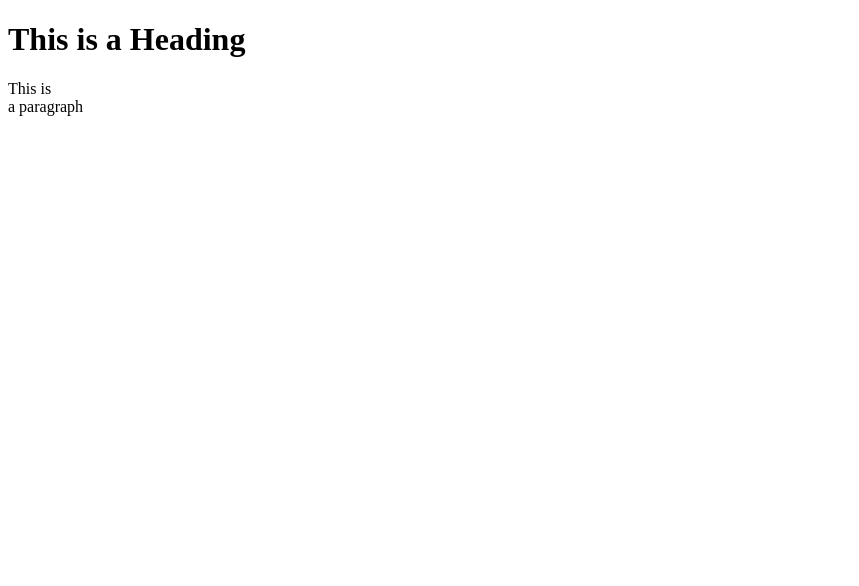
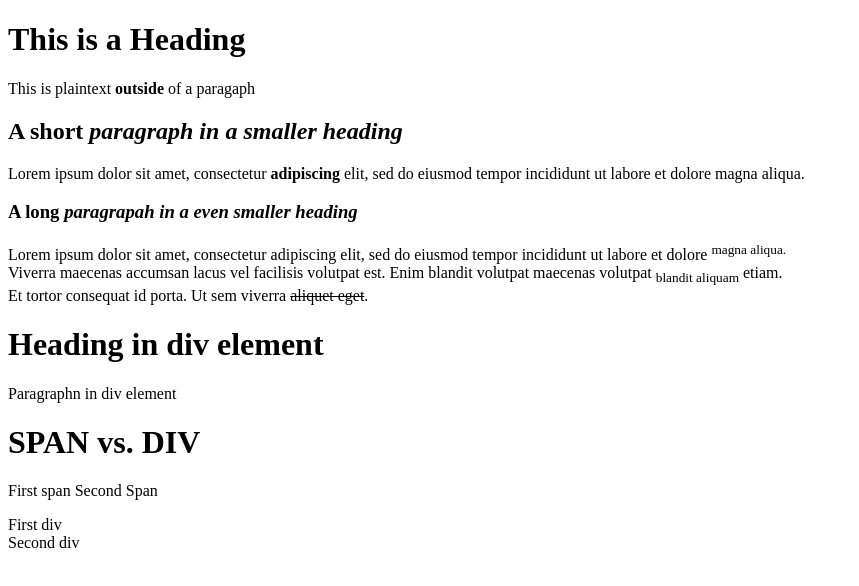
Before and after one commit to mastapetz/Prework, a plain HTML site: page index.html in a window 1280 px wide. Shown: the whole page, without its empty margins (0-859 px from the left). Drawn offline with Linux system fonts and the light colour scheme.

Commit message:
html examples

```diff
--- a/index.html
+++ b/index.html
@@ -10,9 +10,54 @@
   <body>
     <h1>This is a Heading</h1>
 
+    This is plaintext <strong>outside</strong> of a paragaph
+    <!--strong semantic importance-->
+
+    <h2>A short <em>paragraph in a smaller heading</em></h2>
+    <!--emphasized semantic importance-->
+
     <p>
-      This is <br />
-      a paragraph
+      Lorem ipsum dolor sit amet, consectetur <b>adipiscing</b> elit, sed do
+      <!--bold no semantic importance-->
+      eiusmod tempor incididunt ut labore et dolore magna aliqua.
     </p>
+
+    <h3>A long <i>paragrapah in a even smaller heading</i></h3>
+    <!-- italics no semantic importance-->
+
+    <p>
+      Lorem ipsum dolor sit amet, consectetur adipiscing elit, sed do eiusmod
+      tempor incididunt ut labore et dolore <sup>magna aliqua.</sup> <br />
+      <!--superscript put higher, no semantic value-->
+      Viverra maecenas accumsan lacus vel facilisis volutpat est. Enim blandit
+      volutpat maecenas volutpat
+      <sub>blandit aliquam</sub> etiam.<br />
+      Et tortor
+      <!-- subscripted but lower, no semantic value-->
+      consequat id porta. Ut sem viverra <s>aliquet eget</s>.
+      <!-- strikethrough no semantic importance-->
+    </p>
+    <!--<abbr>An Abbrevation &lt;abbr&gt; Usage = ??</abbr>-->
+
+    <div>
+      <!--Tut tas ohne CSS was?
+        Es ist ein block level element,
+        startet immer in neuer Zeile-->
+      <h1>Heading in div element</h1>
+      <p>Paragraphn in div element</p>
+    </div>
+
+    <h1>SPAN vs. DIV</h1>
+    <!-- span inline element, vebraucht nur so viel weite wie nötig, keine neuen Zeilen-->
+    <p>
+      <span>First span</span>
+      <span>Second Span</span>
+    </p>
+
+    <p>
+      <div>First div</div>
+      <div>Second div</div>
+    </p>
+
   </body>
 </html>
```
